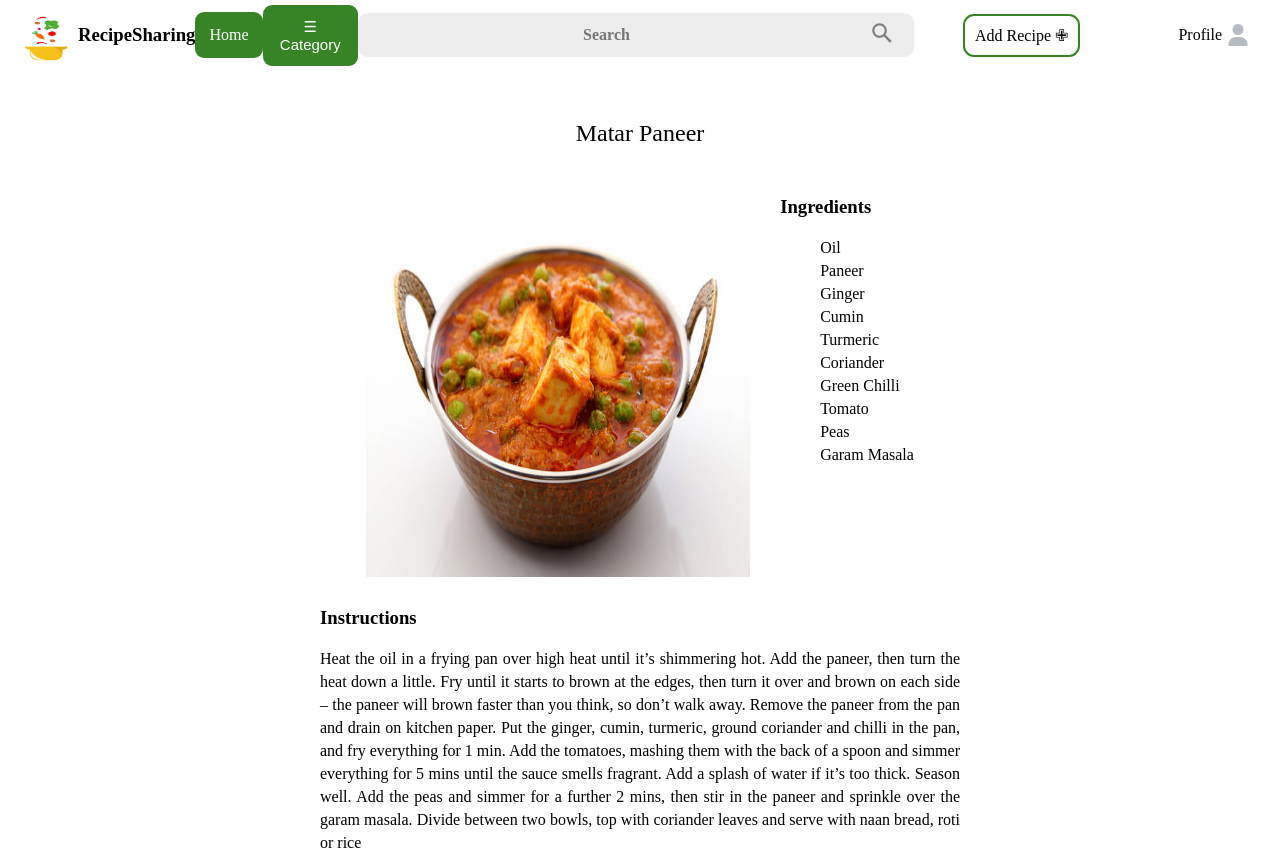
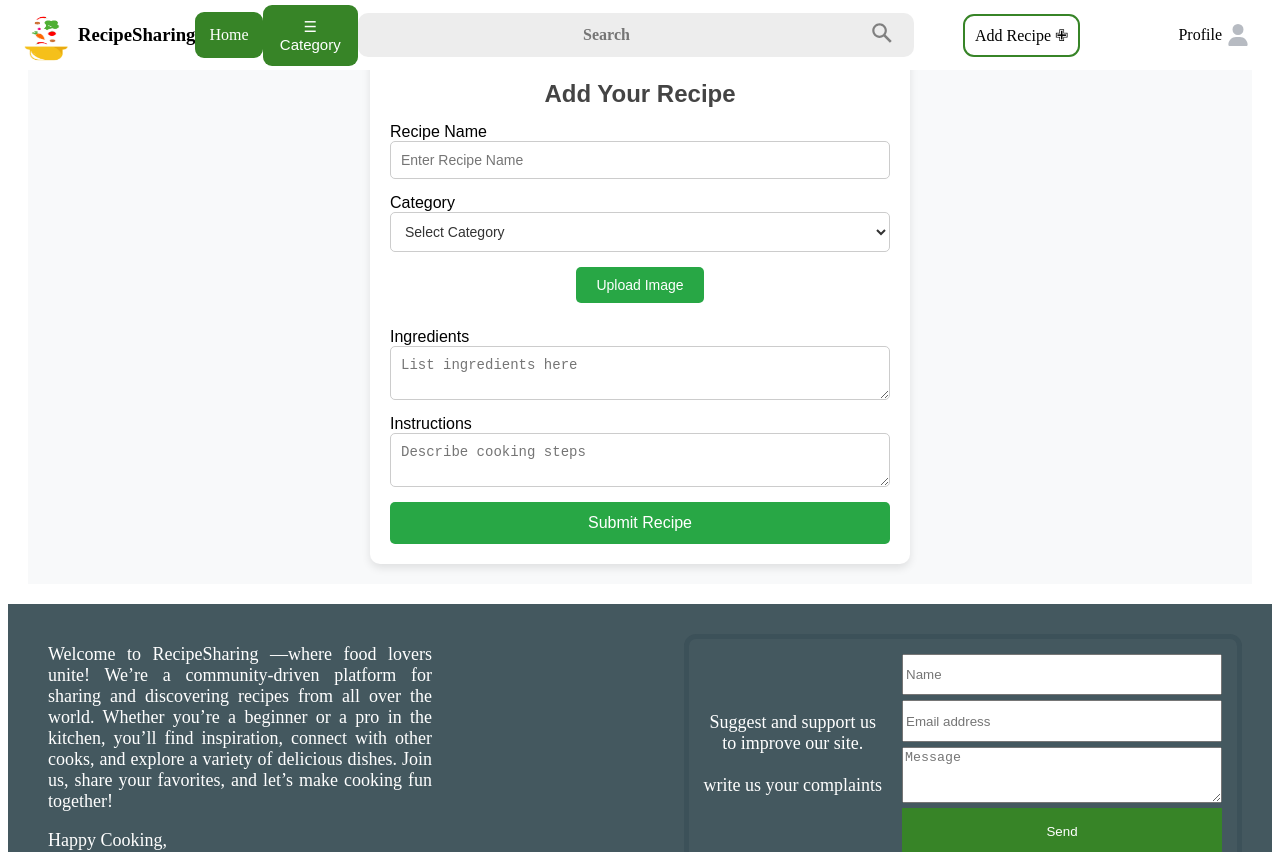
Before and after one commit to Rishabh9559/RecipeSharing, a React (Vite) app: page / in a window 1280 px wide. Shown: the top 852 px of the page. Built offline with nearby package versions, Linux system fonts and the light colour scheme.

Commit message:
add new recipe

```diff
--- a/src/App.jsx
+++ b/src/App.jsx
@@ -1,4 +1,5 @@
 import React from "react";
+import { useState } from "react";
 // import {createBrowserRouter} from 'react-rute-dom'
 import "./App.css";
 import Header from "./components/Header";
@@ -17,7 +18,7 @@ function App() {
   return (
     <>
       <Header />
-      <Show/>
+      <AddRecipe/>
       <Footer/>
     </>
   );
--- a/src/components/AddRecipe.css
+++ b/src/components/AddRecipe.css
@@ -0,0 +1,105 @@
+/* AddRecipe.css */
+.add-recipe-container {
+    margin: 20px;
+    top: 0;
+    display: flex;
+    justify-content: center;
+    padding: 20px;
+    background-color: #f8f9fa;
+    font-family: Arial, sans-serif;
+  }
+
+  .form-recipe {
+    width: 100%;
+    max-width: 500px;
+    background: #fff;
+    padding: 20px;
+    border-radius: 10px;
+    box-shadow: 0px 4px 8px rgba(0, 0, 0, 0.1);
+  }
+
+  .form-title {
+    font-size: 24px;
+    font-weight: bold;
+    margin-bottom: 15px;
+    color: #444;
+    text-align: center;
+  }
+
+  .recipe-box {
+    display: flex;
+    flex-direction: column;
+    margin-bottom: 15px;
+  }
+
+
+
+  .category-select {
+    background-color:white;
+    cursor: pointer;
+    color: #333;
+  }
+
+  .label {
+    font-size: 14px;
+    font-weight: 500;
+    margin-bottom: 5px;
+  }
+
+  .input-box {
+    padding: 10px;
+    border-radius: 5px;
+    border: 1px solid #ccc;
+    font-size: 14px;
+  }
+
+  .image-upload-box {
+    display: flex;
+    flex-direction: column;
+    align-items: center;
+  }
+
+  .custom-file-upload {
+    display: inline-block;
+    padding: 10px 20px;
+    margin-bottom: 10px;
+    cursor: pointer;
+    color: #fff;
+    background-color: #28a745;
+    border-radius: 5px;
+    font-size: 14px;
+    transition: background-color 0.3s ease;
+  }
+
+  .custom-file-upload:hover {
+    background-color: rgb(55, 132, 39);
+  }
+
+  .upload-recipe-img {
+    display: none;
+  }
+
+  .recipe-img {
+    margin-top: 10px;
+    width: 100%;
+    max-width: 200px;
+    height: auto;
+    border-radius: 10px;
+    box-shadow: 0 4px 6px rgba(0, 0, 0, 0.1);
+  }
+
+  .submit-button {
+    padding: 12px;
+    width: 100%;
+    font-size: 16px;
+    color: #fff;
+    background-color: #28a745;
+    border: none;
+    border-radius: 5px;
+    cursor: pointer;
+    transition: background-color 0.3s ease;
+  }
+
+  .submit-button:hover {
+    background-color: rgb(55, 132, 39);
+  }
--- a/src/components/AddRecipe.jsx
+++ b/src/components/AddRecipe.jsx
@@ -0,0 +1,77 @@
+import { useState } from 'react';
+import React from 'react';
+import './AddRecipe.css';
+
+const AddRecipe = () => {
+  const [file, setFile] = useState(null);
+  const [category, setCategory] = useState(''); // State for category selection
+
+  function handleImageUpload(e) {
+    setFile(URL.createObjectURL(e.target.files[0]));
+  }
+
+  return (
+    <div className="add-recipe-container">
+      <form className="form-recipe">
+        <h2 className="form-title">Add Your Recipe</h2>
+
+        <div className="recipe-box">
+          <label>Recipe Name</label>
+          <input className="input-box" placeholder="Enter Recipe Name" type="text" name="recipeName" />
+        </div>
+
+        <div className="recipe-box">
+          <label>Category</label>
+          <select
+            className="input-box category-select"
+            value={category}
+            onChange={(e) => setCategory(e.target.value)}
+          >
+            <option  value="" disabled>Select Category</option>
+            <option className='option' value="Breakfast">Breakfast</option>
+            <option value="Lunch">Lunch</option>
+            <option value="Snack">Snack</option>
+            <option value="Dinner">Dinner</option>
+          </select>
+        </div>
+
+        <div className="recipe-box image-upload-box">
+          <label htmlFor="addImg" className="custom-file-upload">
+            Upload Image
+          </label>
+          <input
+            className="upload-recipe-img"
+            type="file"
+            id="addImg"
+            accept="image/*"
+            style={{ display: 'none' }}
+            onChange={handleImageUpload}
+          />
+          {file && <img className="recipe-img" src={file} alt="Uploaded Recipe" />}
+        </div>
+
+        <div className="recipe-box">
+          <label>Ingredients</label>
+          <textarea
+            className="input-box"
+            placeholder="List ingredients here"
+            name="ingredients"
+          />
+        </div>
+
+        <div className="recipe-box">
+          <label>Instructions</label>
+          <textarea
+            className="input-box"
+            placeholder="Describe cooking steps"
+            name="instructions"
+          />
+        </div>
+
+        <button type="submit" className="submit-button">Submit Recipe</button>
+      </form>
+    </div>
+  );
+};
+
+export default AddRecipe;
```
Also changed, not shown: src/components/Show.css (+4 -3 lines).
